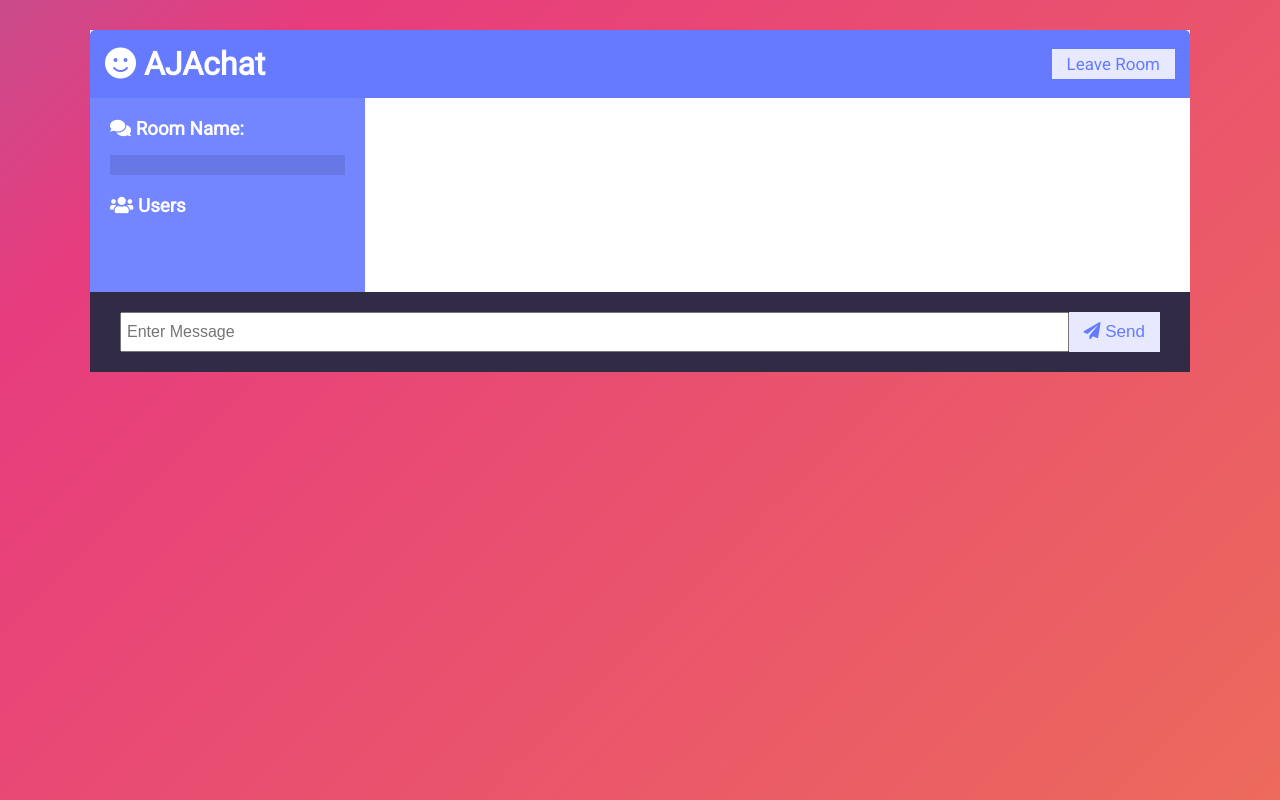
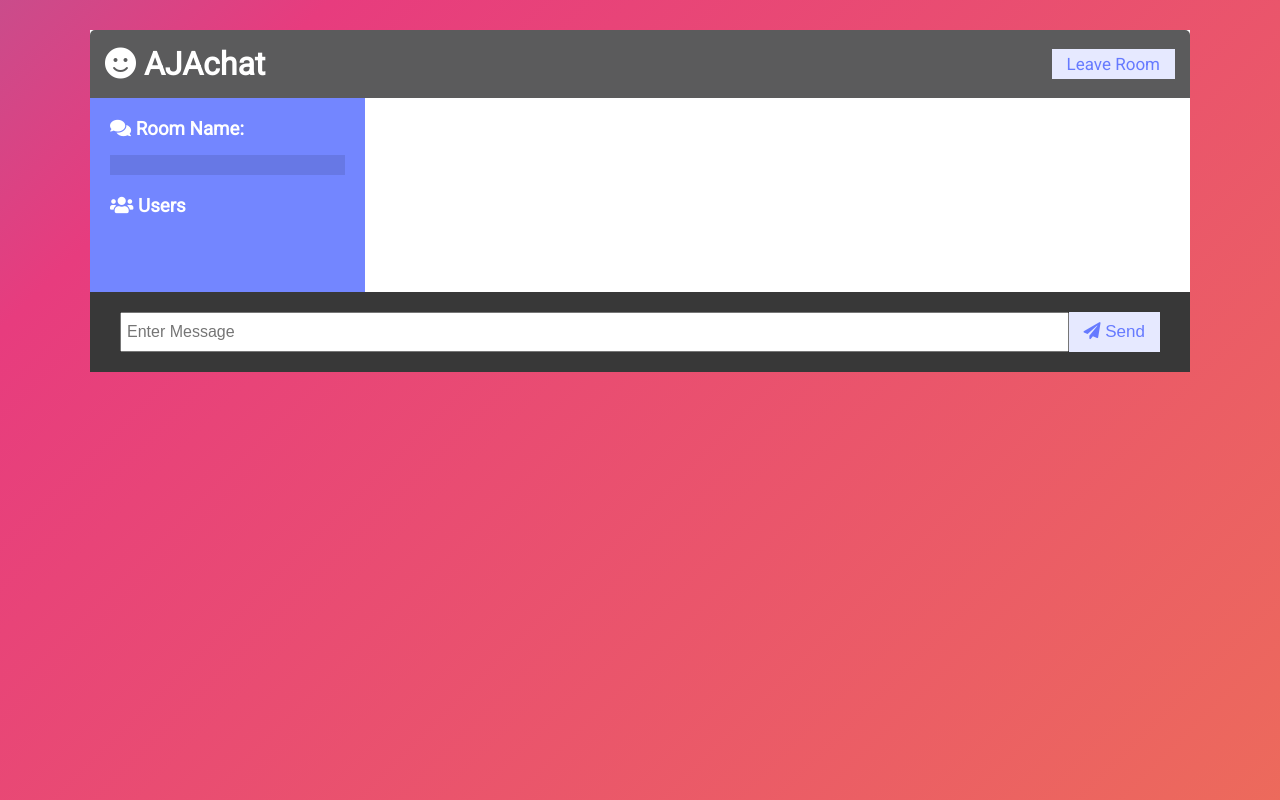
Before and after one commit to ArieBattle/AJA-Chat, a website: page public/chat.html in a window 1280 px wide. Drawn offline with nearby package versions, Linux system fonts and the light colour scheme; no server answers.

Commit message:
still changing colors

```diff
--- a/public/css/style.css
+++ b/public/css/style.css
@@ -58,7 +58,12 @@ a {
 }
 
 .chat-header {
-    background: var(--dark-color-a);
+
+
+
+
+
+    background: #5b5b5c;
     color: #fff;
     border-top-left-radius: 5px;
     border-top-right-radius: 5px;
@@ -66,6 +71,7 @@ a {
     display: flex;
     align-items: center;
     justify-content: space-between;
+
 }
 
 .chat-main {
@@ -124,7 +130,7 @@ a {
 .chat-form-container {
     padding: 20px 30px;
     /*background-color: var(--dark-color-a);*/
-    background: #322b45;
+    background: #383838;
 }
 
 .chat-form-container form {
```
Also changed, not shown: 1 other file.
